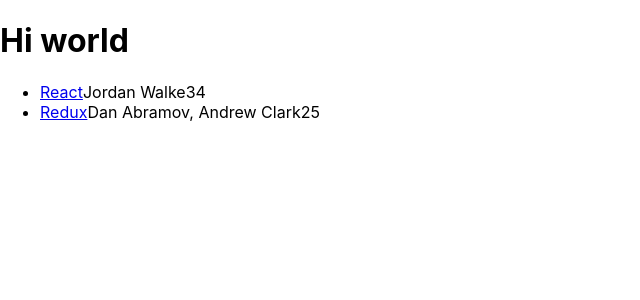
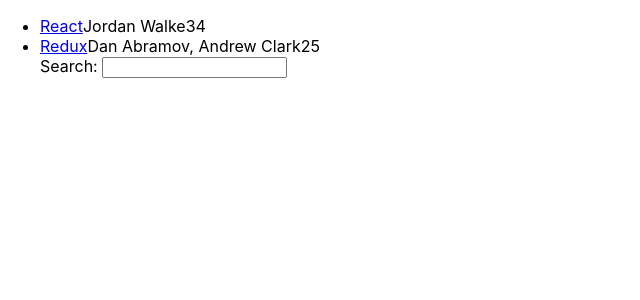
Before and after one commit to leejlaa/first-react-app, a React (Create React App) app: page / in a window 1280 px wide. Shown: the top 300 px of the page, without its empty margins (0-640 px from the left). Built offline with nearby package versions, Linux system fonts and the light colour scheme.

Commit message:
added props and states

```diff
--- a/src/App.js
+++ b/src/App.js
@@ -1,58 +1,103 @@
 import logo from './logo.svg';
 import './App.css';
+import React from 'react';
 
 
-const list = [
-  {
-  title: 'React',
-  url: 'https://reactjs.org/',
-  author: 'Jordan Walke',
-  num_comments: 3,
-  points: 4,
-  objectID: 0,
-  },
-  {
-  title: 'Redux',
-  url: 'https://redux.js.org/',
-  author: 'Dan Abramov, Andrew Clark',
-  num_comments: 2,
-  points: 5,
-  objectID: 1,
-  },
-  ];
 
-function List(){
+
+
+
+function Search(){
+
+  const [searchTerm, setSearchTerm] = React.useState("");
+
+  const handleChange = (event) => {
+    setSearchTerm(event.target.value);
+    console.log(searchTerm);
+  }
+
+  return(<>
+    <label htmlFor='search'>Search: </label>
+    <input id="search" type="text" onChange={handleChange}></input>
+  </>);
+}
+
+
+// class Person{
+//   constructor(firstName, lastName){
+//     this.firstName = firstName;
+//     this.lastName = lastName;
+//   }
+
+//   getName(){
+//     return this.firstName + " " + this.lastName;
+//   }
+// }
+
+// const lejla = new Person("leki", "D.");
+// console.log(lejla.getName);
+
+function Item(props){
+  return(
+    <div>
+      <li>
+                <span>
+                  <a href={props.item.url}>{props.item.title}</a>
+                </span>
+                <span>{props.item.author}</span>
+                <span>{props.item.num_comments}</span>
+                <span>{props.item.points}</span>
+      </li>
+    </div>
+  );
+}
+function List(props){
   return(
     <ul>
       {
-        list.map(function(item){
+        props.list.map(function(item){
             return(
-              <li key={item.objectID}>
-                <span>
-                  <a href={item.url}>{item.title}</a>
-                </span>
-                <span>{item.author}</span>
-                <span>{item.num_comments}</span>
-                <span>{item.points}</span>
-              </li>
+              <Item key ={item.objectID} item={item}/>
             );
           }
         )
       }
+    <Search/>
     </ul>
+
   );
 }
-function Header(){
-  return (<>
-    <h1>Hi world</h1>
-    <List/>
-    </>
+// function Header(){
+//   return (<>
+//     <h1>Hi world</h1>
+//     <List/>
+//     </>
 
-  ); // my first functional compoment
-}
+//   ); // my first functional compoment
+// }
 
 function App() {
-  return <Header/>;
+  const stories = [
+    {
+    title: 'React',
+    url: 'https://reactjs.org/',
+    author: 'Jordan Walke',
+    num_comments: 3,
+    points: 4,
+    objectID: 0,
+    },
+    {
+    title: 'Redux',
+    url: 'https://redux.js.org/',
+    author: 'Dan Abramov, Andrew Clark',
+    num_comments: 2,
+    points: 5,
+    objectID: 1,
+    },
+    ];
+  return <div>
+    <List list ={stories}/>
+    </div>;
 }
 
 export default App;
```
